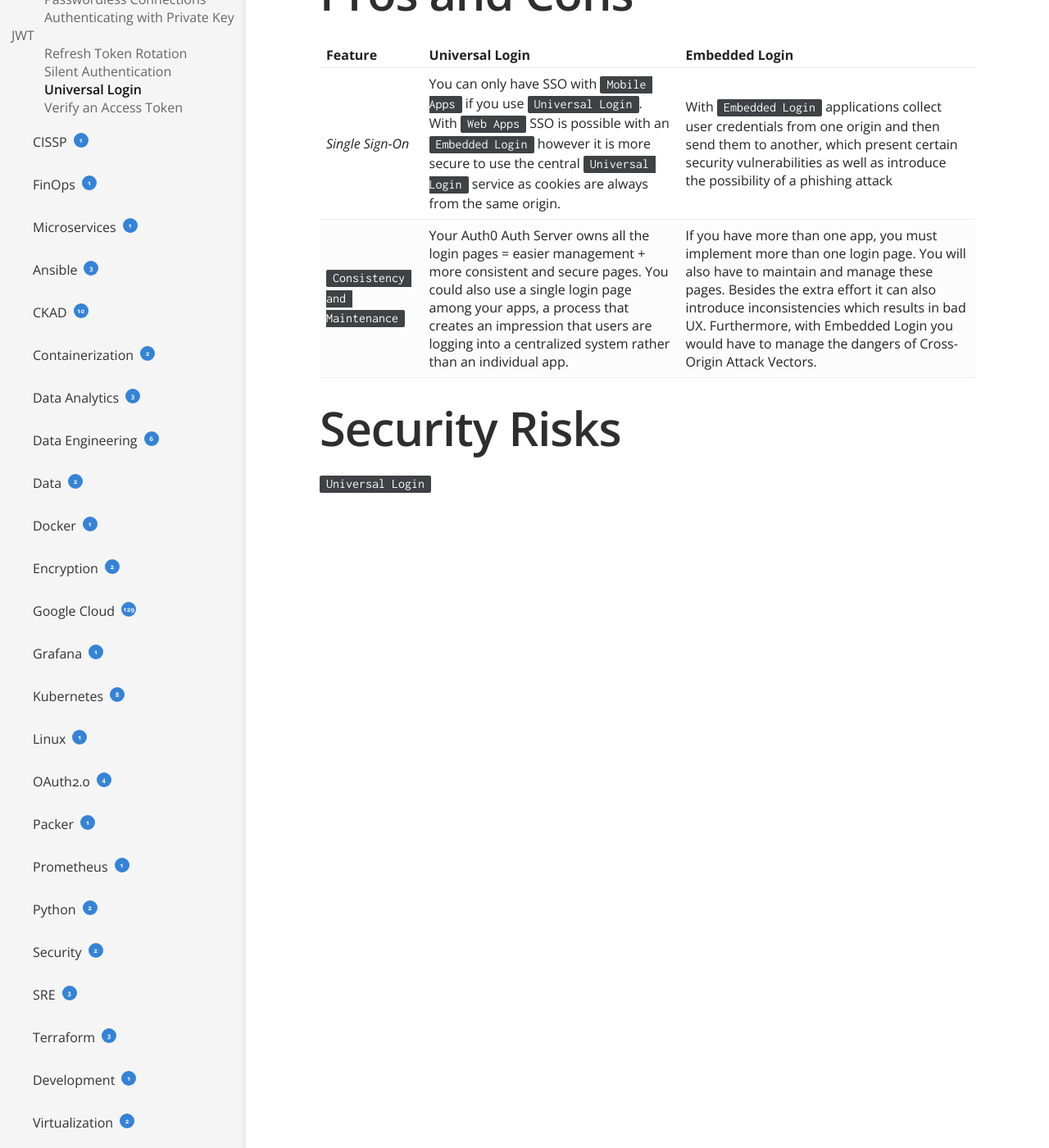
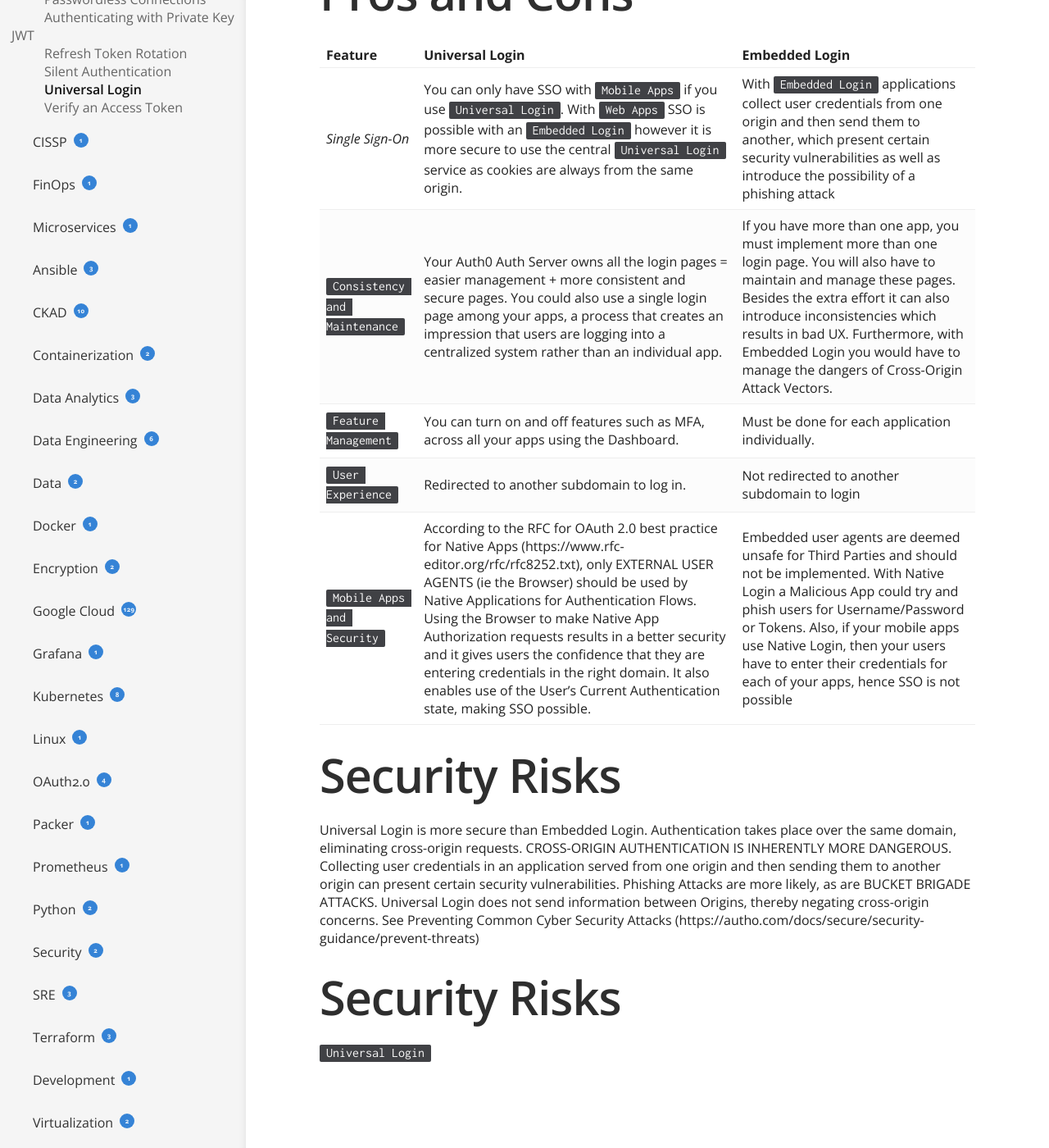
Before and after one commit to TABurrows/taburrows.github.io, a Jekyll site: the page built from _docs/Auth0/universal-login.md, in a window 1280 px wide and 1400 px high, scrolled down 493 px. Shown: the whole window at 82% size. Built offline with Jekyll 4.4.1, drawn with Linux system fonts in a browser that asks for light colours.

Commit message:
Update Auth0 notes

```diff
--- a/_docs/Auth0/universal-login.md
+++ b/_docs/Auth0/universal-login.md
@@ -19,6 +19,14 @@ With `Embedded Login` users interact with a Login Widget served from the same pa
 | :--- | :--- | :--- |
 | *Single Sign-On* | You can only have SSO with `Mobile Apps` if you use `Universal Login`. With `Web Apps` SSO is possible with an `Embedded Login` however it is more secure to use the central `Universal Login` service as cookies are always from the same origin. | With `Embedded Login` applications collect user credentials from one origin and then send them to another, which present certain security vulnerabilities as well as introduce the possibility of a phishing attack |
 | `Consistency and Maintenance` | Your Auth0 Auth Server owns all the login pages = easier management + more consistent and secure pages.  You could also use a single login page among your apps, a process that creates an impression that users are logging into a centralized system rather than an individual app. | If you have more than one app, you must implement more than one login page.  You will also have to maintain and manage these pages.  Besides the extra effort it can also introduce inconsistencies which results in bad UX. Furthermore, with Embedded Login you would have to manage the dangers of Cross-Origin Attack Vectors. |
+| `Feature Management` | You can turn on and off features such as MFA, across all your apps using the Dashboard. | Must be done for each application individually. |
+| `User Experience` | Redirected to another subdomain to log in. | Not redirected to another subdomain to login |
+| `Mobile Apps and Security` | According to the RFC for OAuth 2.0 best practice for Native Apps (https://www.rfc-editor.org/rfc/rfc8252.txt), only EXTERNAL USER AGENTS (ie the Browser) should be used by Native Applications for Authentication Flows. Using the Browser to make Native App Authorization requests results in a better security and it gives users the confidence that they are entering credentials in the right domain.  It also enables use of the User's Current Authentication state, making SSO possible. | Embedded user agents are deemed unsafe for Third Parties and should not be implemented.  With Native Login a Malicious App could try and phish users for Username/Password or Tokens.  Also, if your mobile apps use Native Login, then your users have to enter their credentials for each of your apps, hence SSO is not possible |
+
+
+## Security Risks
+
+Universal Login is more secure than Embedded Login.  Authentication takes place over the same domain, eliminating cross-origin requests.  CROSS-ORIGIN AUTHENTICATION IS INHERENTLY MORE DANGEROUS.  Collecting user credentials in an application served from one origin and then sending them to another origin can present certain security vulnerabilities. Phishing Attacks are more likely, as are BUCKET BRIGADE ATTACKS. Universal Login does not send information between Origins, thereby negating cross-origin concerns. See Preventing Common Cyber Security Attacks (https://auth0.com/docs/secure/security-guidance/prevent-threats)
 
 
 
```
